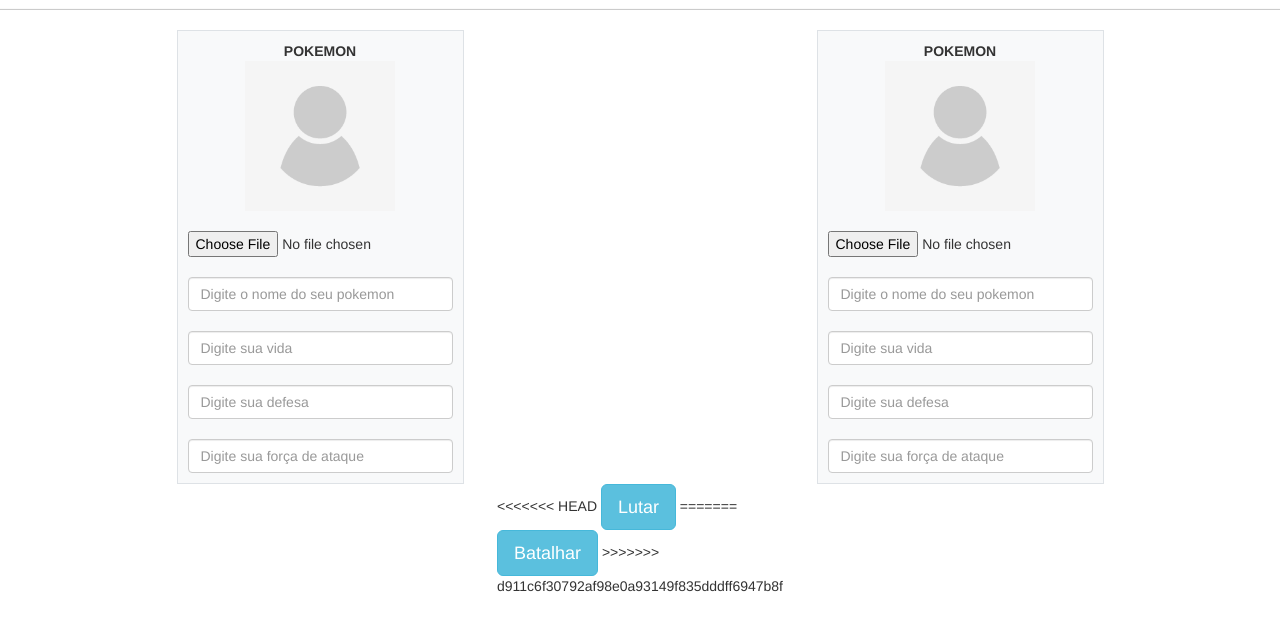
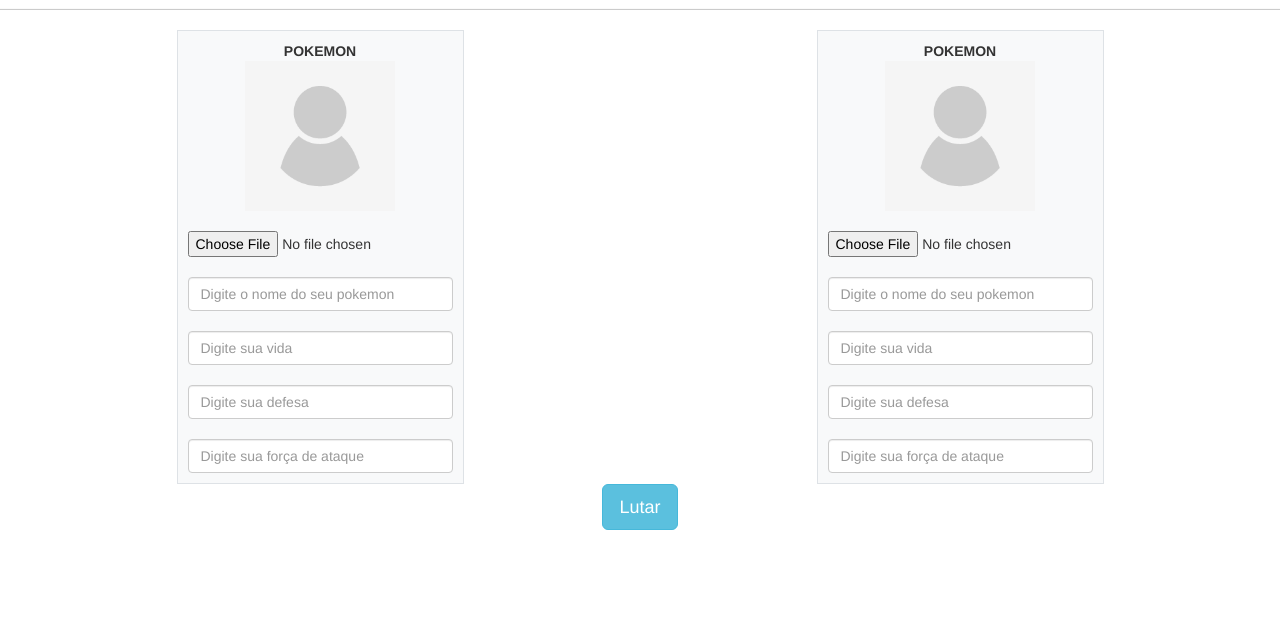
Before and after one commit to CamilaFSilva10/Batalha-de-Pokemon, a plain HTML site: page index.html in a window 1280 px wide. Shown: the part 75-706 px from the top of the page. Drawn offline with nearby package versions, Linux system fonts and the light colour scheme.

Commit message:
Update index.html
arrumando o código

```diff
--- a/index.html
+++ b/index.html
@@ -93,11 +93,7 @@
         <tr>
           <td>
             <div>
-<<<<<<< HEAD
               <button type="button" class="btn btn-info btn-lg" data-toggle="modal" data-target="#myModal">Lutar</button>
-=======
-              <button type="button" class="btn btn-info btn-lg" data-toggle="modal" data-target="#myModal">Batalhar</button>
->>>>>>> d911c6f30792af98e0a93149f835dddff6947b8f
               <div class="modal fade" id="myModal" role="dialog">
                 <div class="modal-dialog">
 
```
